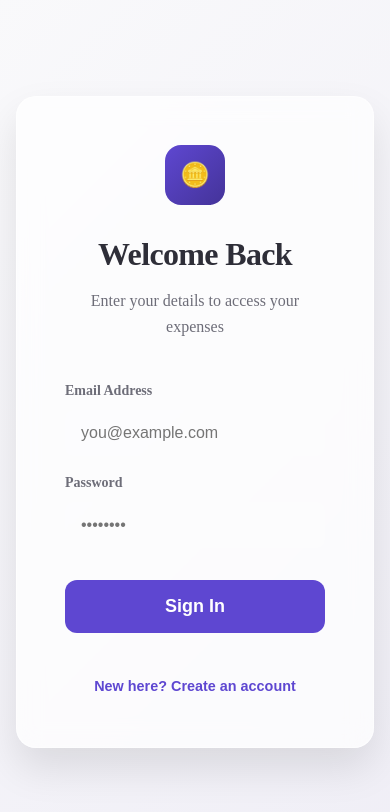
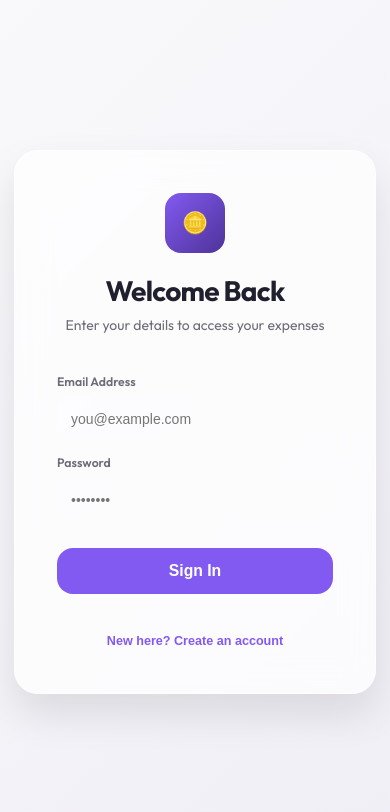
Before and after one commit to Rishabhrj03/hisaabwise, a Next.js app: page /login in a window 390 px wide. Shown: the top 812 px of the page. Built offline with nearby package versions, Linux system fonts and the light colour scheme; no server answers.

Commit message:
feat: Implement a new premium design system with updated global styles, utility classes, and user image support.

```diff
--- a/src/app/globals.css
+++ b/src/app/globals.css
@@ -1,59 +1,76 @@
 /* Global Design System */
+@import url('https://fonts.googleapis.com/css2?family=Outfit:wght@300;400;500;600;700&display=swap');
+
 :root {
-  /* HSL Colors for flexibility */
-  --hue-primary: 250; /* Deep Purple/Indigo */
-  --hue-success: 150; /* Emerald */
-  --hue-danger: 340; /* Crimson */
-  --hue-warning: 35;  /* Amber */
+  /* HSL Colors for flexibility - Premium Palette */
+  --hue-primary: 256;
+  /* Deep Indigo/Violet */
+  --hue-success: 160;
+  /* Teal/Emerald */
+  --hue-danger: 340;
+  /* Crimson/Pink */
+  --hue-warning: 30;
+  /* Amber/Orange */
 
-  /* Light Theme */
+  /* Light Theme - Clean & Airy */
   --color-background: 240 20% 98%;
   --color-surface: 0 0% 100%;
-  --color-text-main: 240 10% 20%;
+  --color-surface-hover: 240 10% 98%;
+  --color-text-main: 240 20% 15%;
   --color-text-muted: 240 5% 45%;
   --color-border: 240 10% 90%;
 
-  --color-primary: var(--hue-primary) 60% 55%;
-  --color-primary-glow: var(--hue-primary) 60% 55% / 0.15;
+  /* Brand Colors */
+  --color-primary: var(--hue-primary) 85% 65%;
+  --color-primary-dark: var(--hue-primary) 85% 55%;
+  --color-primary-light: var(--hue-primary) 90% 85%;
+  --color-primary-glow: var(--hue-primary) 85% 65% / 0.2;
 
   --color-income: var(--hue-success) 70% 40%;
-  --color-expense: var(--hue-danger) 75% 55%;
+  --color-expense: var(--hue-danger) 85% 60%;
 
   /* Glassmorphism Configuration */
   --glass-bg: rgba(255, 255, 255, 0.7);
-  --glass-border: rgba(255, 255, 255, 0.5);
-  --glass-shadow: 0 8px 32px 0 rgba(31, 38, 135, 0.05);
+  --glass-border: rgba(255, 255, 255, 0.6);
+  --glass-shadow: 0 8px 32px 0 rgba(31, 38, 135, 0.07);
 
-  --radius-sm: 8px;
-  --radius-md: 12px;
-  --radius-lg: 20px;
+  /* Spacing & Radius */
+  --radius-sm: 10px;
+  --radius-md: 16px;
+  --radius-lg: 24px;
+  --radius-full: 9999px;
 
-  --shadow-sm: 0 2px 4px rgba(0,0,0,0.02);
-  --shadow-md: 0 4px 6px -1px rgba(0, 0, 0, 0.05);
-  --shadow-lg: 0 10px 15px -3px rgba(0, 0, 0, 0.05);
+  /* Shadows */
+  --shadow-sm: 0 2px 8px -2px rgba(0, 0, 0, 0.05);
+  --shadow-md: 0 4px 12px -3px rgba(50, 50, 93, 0.08), 0 2px 7px -4px rgba(0, 0, 0, 0.05);
+  --shadow-lg: 0 16px 32px -6px rgba(50, 50, 93, 0.12), 0 8px 16px -6px rgba(0, 0, 0, 0.06);
+  --shadow-glow: 0 0 20px var(--color-primary-glow);
 
-  --font-sans: var(--font-geist-sans), system-ui, sans-serif;
-  --font-mono: var(--font-geist-mono), monospace;
+  --font-sans: 'Outfit', system-ui, -apple-system, sans-serif;
 }
 
 @media (prefers-color-scheme: dark) {
   :root {
-    /* Dark Theme */
-    --color-background: 240 10% 10%;
-    --color-surface: 240 10% 15%;
-    --color-text-main: 240 10% 95%;
-    --color-text-muted: 240 5% 65%;
+    /* Dark Theme - Deep & Sleek */
+    --color-background: 240 15% 8%;
+    /* Very dark distinct blue-grey */
+    --color-surface: 240 12% 12%;
+    --color-surface-hover: 240 12% 16%;
+    --color-text-main: 240 10% 96%;
+    --color-text-muted: 240 8% 65%;
     --color-border: 240 10% 20%;
 
-    --color-primary: var(--hue-primary) 70% 65%;
-    --color-primary-glow: var(--hue-primary) 70% 65% / 0.15;
+    --color-primary: var(--hue-primary) 80% 70%;
+    --color-primary-dark: var(--hue-primary) 80% 60%;
+    --color-primary-light: var(--hue-primary) 80% 85%;
+    --color-primary-glow: var(--hue-primary) 80% 70% / 0.25;
 
-    --color-income: var(--hue-success) 65% 50%;
-    --color-expense: var(--hue-danger) 70% 60%;
+    --color-income: var(--hue-success) 65% 55%;
+    --color-expense: var(--hue-danger) 80% 65%;
 
-    --glass-bg: rgba(20, 20, 30, 0.6);
+    --glass-bg: rgba(18, 18, 26, 0.65);
     --glass-border: rgba(255, 255, 255, 0.08);
-    --glass-shadow: 0 8px 32px 0 rgba(0, 0, 0, 0.2);
+    --glass-shadow: 0 8px 32px 0 rgba(0, 0, 0, 0.4);
   }
 }
 
@@ -63,10 +80,9 @@
   margin: 0;
 }
 
-html, body {
-  max-width: 100vw;
-  overflow-x: hidden;
-  height: 100%;
+html {
+  font-size: 16px;
+  scroll-behavior: smooth;
 }
 
 body {
@@ -76,12 +92,17 @@ body {
   -webkit-font-smoothing: antialiased;
   -moz-osx-font-smoothing: grayscale;
   line-height: 1.6;
+  background-image:
+    radial-gradient(circle at 10% 20%, hsla(var(--hue-primary), 60%, 50%, 0.03) 0%, transparent 40%),
+    radial-gradient(circle at 90% 80%, hsla(var(--hue-danger), 60%, 50%, 0.03) 0%, transparent 40%);
+  background-attachment: fixed;
+  overflow-x: hidden;
 }
 
 a {
   color: inherit;
   text-decoration: none;
-  transition: opacity 0.2s ease;
+  transition: all 0.2s ease;
 }
 
 a:hover {
@@ -89,27 +110,115 @@ a:hover {
 }
 
 /* Premium Typography utilities */
-h1, h2, h3, h4, h5, h6 {
+h1,
+h2,
+h3,
+h4,
+h5,
+h6 {
   font-weight: 700;
-  letter-spacing: -0.02em;
+  letter-spacing: -0.025em;
   color: hsl(var(--color-text-main));
+  line-height: 1.2;
 }
 
-/* Glassmorphism Utility */
+h1 {
+  font-size: 2.5rem;
+}
+
+h2 {
+  font-size: 2rem;
+}
+
+h3 {
+  font-size: 1.5rem;
+}
+
+/* Components */
+
+.container {
+  width: 100%;
+  max-width: 1200px;
+  margin: 0 auto;
+  padding: 0 1.5rem;
+}
+
+/* Glassmorphism Panel */
 .glass-panel {
   background: var(--glass-bg);
-  backdrop-filter: blur(12px);
-  -webkit-backdrop-filter: blur(12px);
+  backdrop-filter: blur(16px);
+  -webkit-backdrop-filter: blur(16px);
   border: 1px solid var(--glass-border);
   box-shadow: var(--glass-shadow);
+  border-radius: var(--radius-md);
+  transition: transform 0.2s ease, box-shadow 0.2s ease;
+}
+
+.glass-panel:hover {
+  box-shadow: var(--shadow-lg), var(--shadow-glow);
+  /* transform: translateY(-2px); */
+  /* Optional hover lift, disabling for now to avoid layout shift jank on complex cards */
+}
+
+/* Utility Classes */
+.flex-center {
+  display: flex;
+  align-items: center;
+  justify-content: center;
+}
+
+.flex-col {
+  display: flex;
+  flex-direction: column;
+}
+
+.gap-sm {
+  gap: 0.5rem;
+}
+
+.gap-md {
+  gap: 1rem;
+}
+
+.gap-lg {
+  gap: 1.5rem;
+}
+
+.text-gradient {
+  background: linear-gradient(135deg, hsl(var(--color-primary)), hsl(var(--hue-danger), 70%, 60%));
+  -webkit-background-clip: text;
+  -webkit-text-fill-color: transparent;
+  background-clip: text;
 }
 
 /* Animations */
 @keyframes fadeIn {
-  from { opacity: 0; transform: translateY(10px); }
-  to { opacity: 1; transform: translateY(0); }
+  from {
+    opacity: 0;
+    transform: translateY(10px);
+  }
+
+  to {
+    opacity: 1;
+    transform: translateY(0);
+  }
 }
 
 .animate-fade-in {
-  animation: fadeIn 0.4s ease-out forwards;
+  animation: fadeIn 0.5s cubic-bezier(0.2, 0.8, 0.2, 1) forwards;
 }
+
+/* Mobile Tweaks */
+@media (max-width: 768px) {
+  html {
+    font-size: 14px;
+  }
+
+  .container {
+    padding: 0 1rem;
+  }
+
+  h1 {
+    font-size: 2rem;
+  }
+}
--- a/src/context/AuthContext.tsx
+++ b/src/context/AuthContext.tsx
@@ -7,6 +7,7 @@ export type User = {
     id: string;
     email: string;
     name: string;
+    image?: string;
 }
 
 type AuthContextType = {
```
Also changed, not shown: src/app/page.tsx (+58 -50 lines), src/components/dashboard/SummaryCards.tsx (+41 -14 lines), src/components/layout/Header.tsx (+43 -15 lines).
